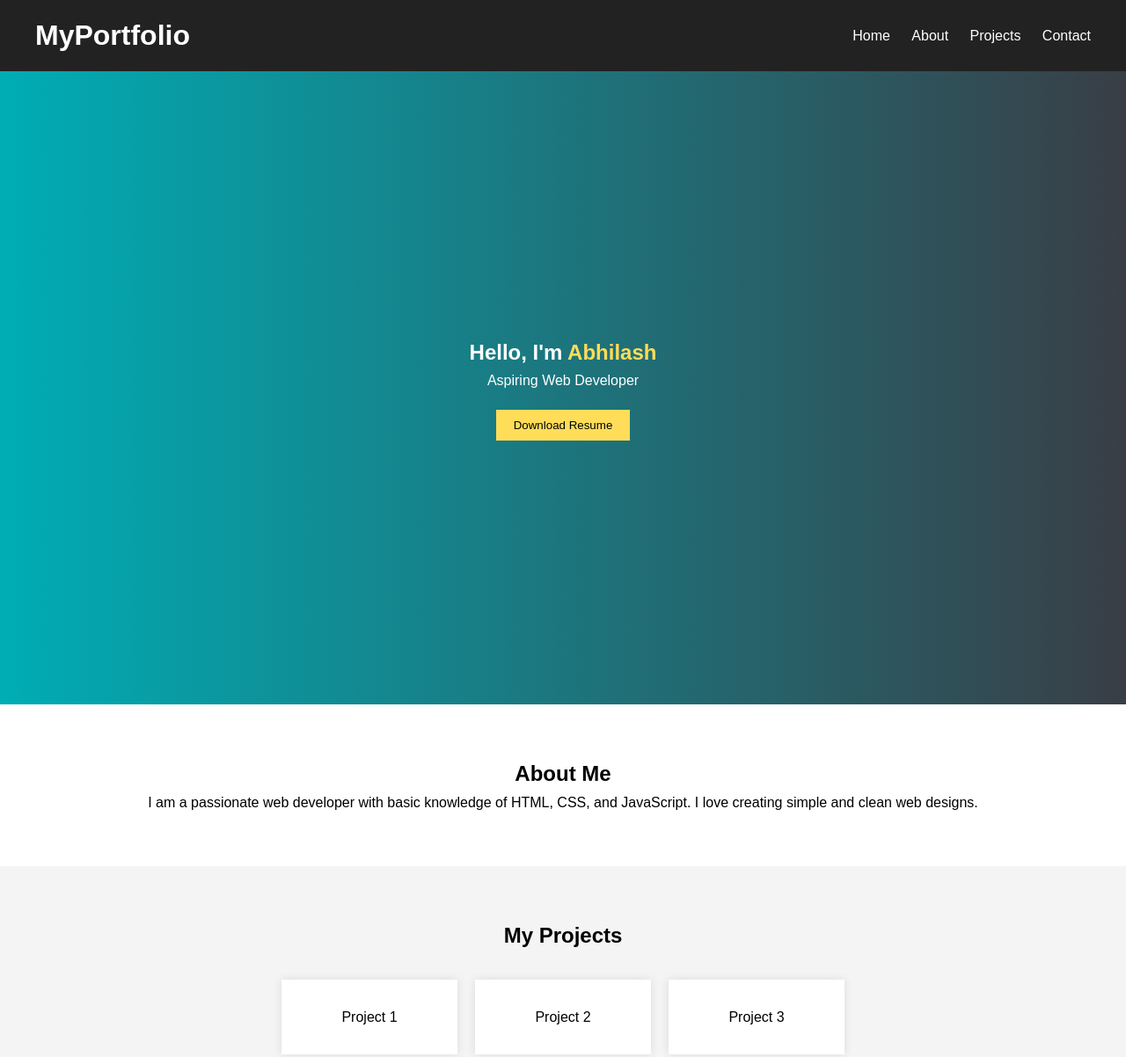
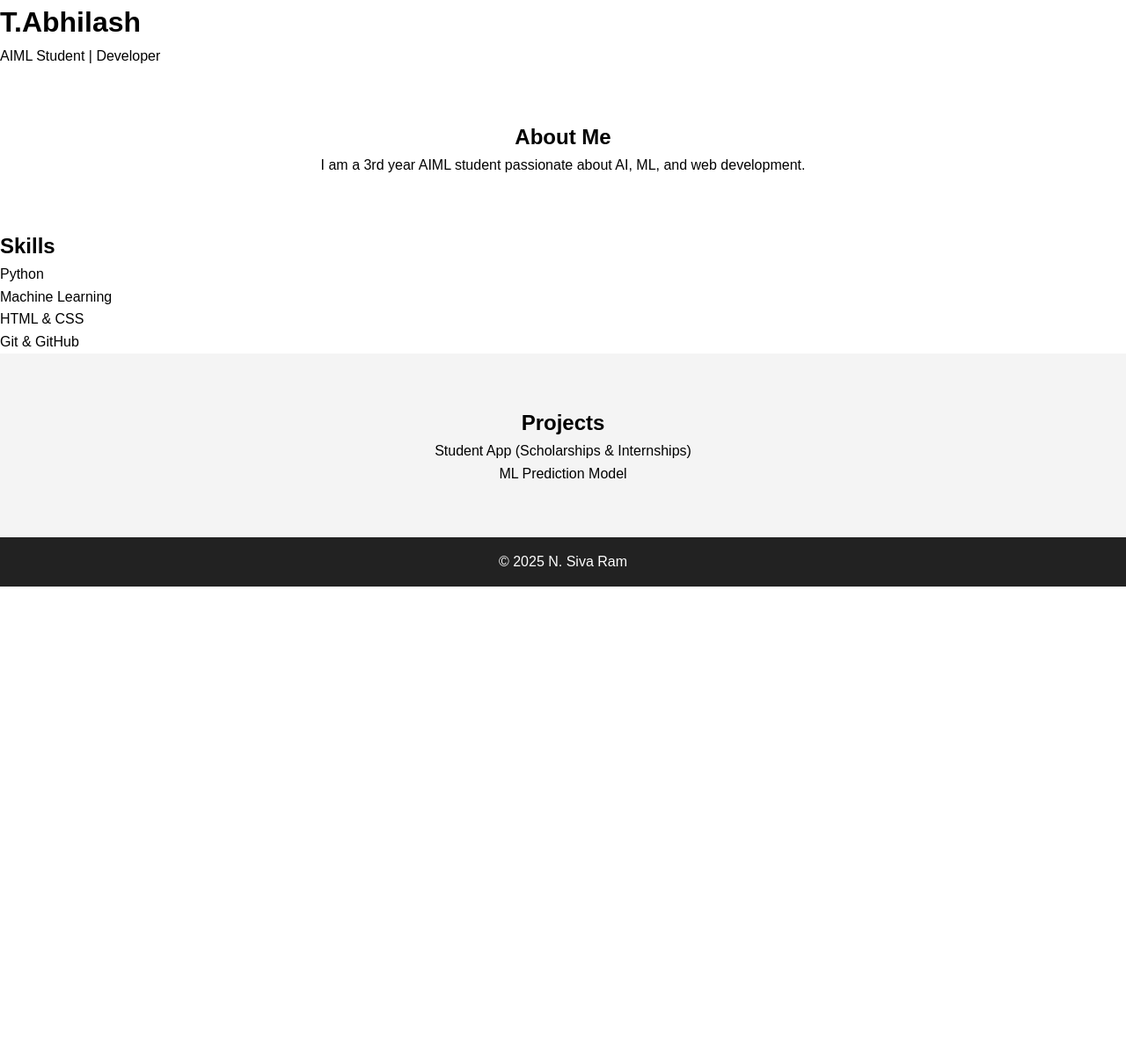
Before and after one commit to Abhilash-290406/GenAI, a plain HTML site: page index.html in a window 1280 px wide. Shown: the top 1202 px of the page at 88% size. After the commit the page ends 800 px from the top, so only its background shows below. Drawn offline with Linux system fonts and the light colour scheme.

Commit message:
Update index.html

```diff
--- a/index.html
+++ b/index.html
@@ -1,64 +1,41 @@
-<!-- index.html -->
 <!DOCTYPE html>
 <html lang="en">
 <head>
-  <meta charset="UTF-8" />
-  <meta name="viewport" content="width=device-width, initial-scale=1.0" />
-  <title>My Portfolio</title>
-  <link rel="stylesheet" href="style.css" />
+  <meta charset="UTF-8">
+  <title>N. Siva Ram | Portfolio</title>
+  <link rel="stylesheet" href="style.css">
 </head>
 <body>
-  <!-- Navbar -->
-  <header class="navbar">
-    <h1 class="logo">MyPortfolio</h1>
-    <nav>
-      <a href="#home">Home</a>
-      <a href="#about">About</a>
-      <a href="#projects">Projects</a>
-      <a href="#contact">Contact</a>
-    </nav>
+
+  <header>
+    <h1>T.Abhilash</h1>
+    <p>AIML Student | Developer</p>
   </header>
 
-  <!-- Hero Section -->
-  <section id="home" class="hero">
-    <h2>Hello, I'm <span>Abhilash</span></h2>
-    <p>Aspiring Web Developer</p>
-    <button>Download Resume</button>
+  <section class="about">
+    <h2>About Me</h2>
+    <p>I am a 3rd year AIML student passionate about AI, ML, and web development.</p>
   </section>
 
-  <!-- About Section -->
-  <section id="about" class="about">
-    <h2>About Me</h2>
-    <p>
-      I am a passionate web developer with basic knowledge of HTML, CSS,
-      and JavaScript. I love creating simple and clean web designs.
-    </p>
+  <section class="skills">
+    <h2>Skills</h2>
+    <ul>
+      <li>Python</li>
+      <li>Machine Learning</li>
+      <li>HTML & CSS</li>
+      <li>Git & GitHub</li>
+    </ul>
   </section>
 
-  <!-- Projects Section -->
-  <section id="projects" class="projects">
-    <h2>My Projects</h2>
-    <div class="project-container">
-      <div class="project-card">Project 1</div>
-      <div class="project-card">Project 2</div>
-      <div class="project-card">Project 3</div>
-    </div>
+  <section class="projects">
+    <h2>Projects</h2>
+    <div class="card">Student App (Scholarships & Internships)</div>
+    <div class="card">ML Prediction Model</div>
   </section>
 
-  <!-- Contact Section -->
-  <section id="contact" class="contact">
-    <h2>Contact Me</h2>
-    <form>
-      <input type="text" placeholder="Your Name" required />
-      <input type="email" placeholder="Your Email" required />
-      <textarea placeholder="Your Message"></textarea>
-      <button type="submit">Send</button>
-    </form>
-  </section>
+  <footer>
+    <p>© 2025 N. Siva Ram</p>
+  </footer>
 
-  <!-- Footer -->
-  <footer>
-    <p>© 2025 My Portfolio | All Rights Reserved</p>
-  </footer>
 </body>
 </html>
```
